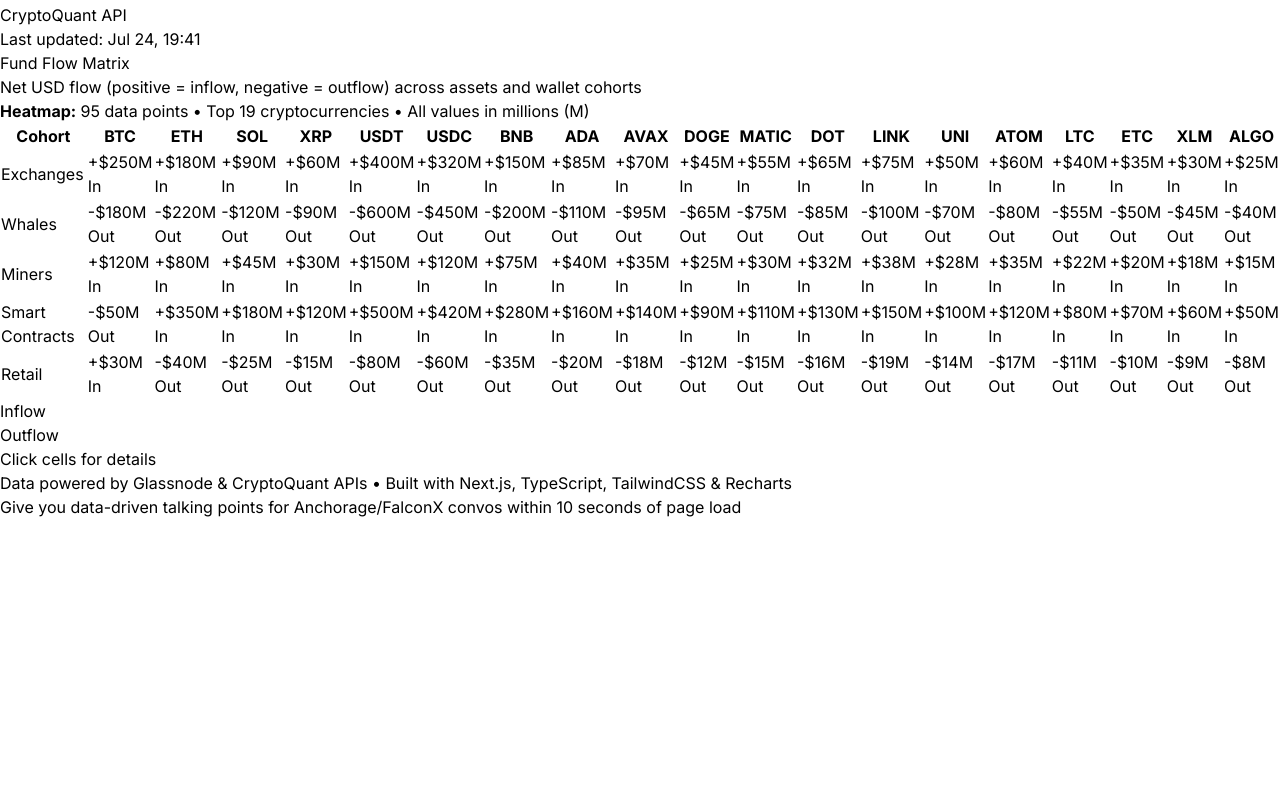
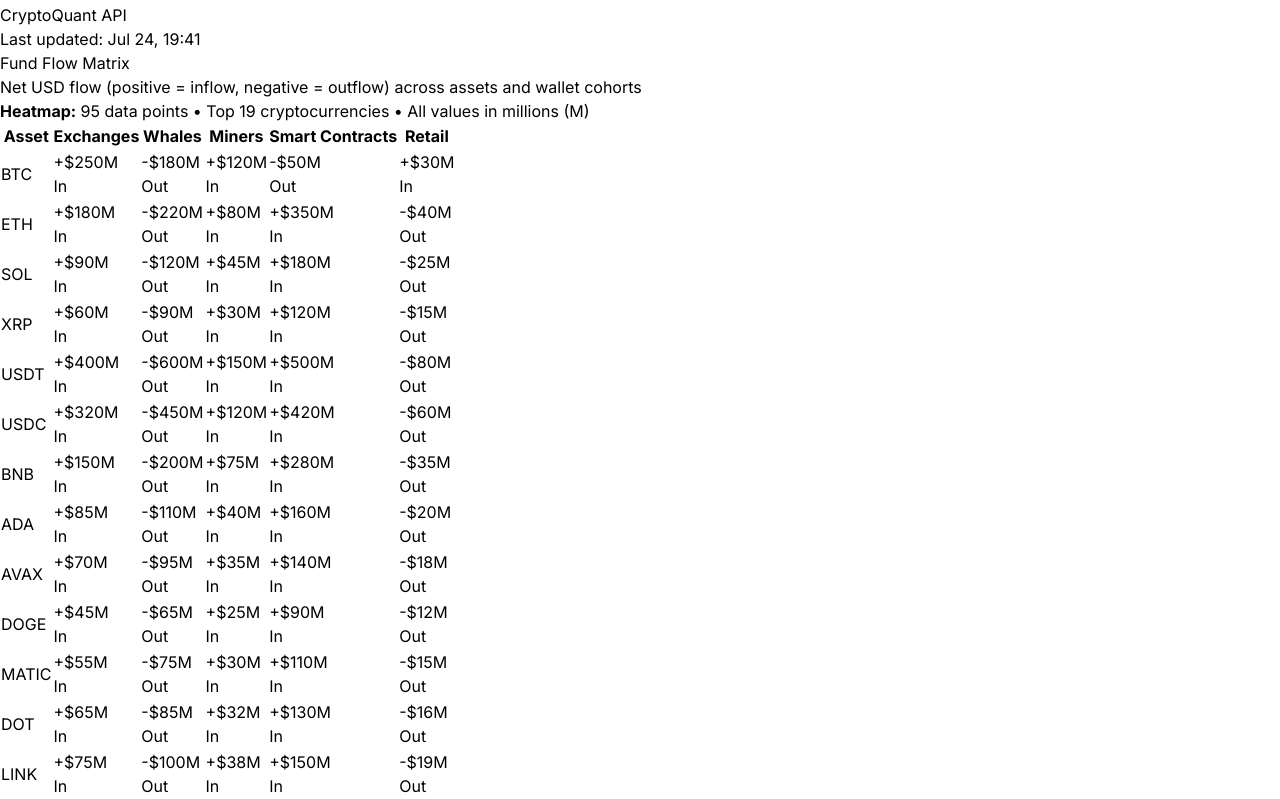
Before and after one commit to pradhakr1984/onchainheatmap, a Next.js app: page / in a window 1280 px wide. Shown: the part 7381-8180 px from the top of the page. Before the commit the page ends 7900 px from the top, so only its background shows below. Built offline with nearby package versions, Linux system fonts and the light colour scheme.

Commit message:
Transpose heatmap layout - cryptocurrencies as rows, cohorts as columns for better space utilization

```diff
--- a/src/components/Heatmap.tsx
+++ b/src/components/Heatmap.tsx
@@ -173,36 +173,36 @@
         <strong>Heatmap:</strong> {mockData.length} data points • Top 19 cryptocurrencies • All values in millions (M)
       </div>
 
-      {/* Compact Table */}
+      {/* Transposed Table - Cryptocurrencies as rows, Cohorts as columns */}
       <div className="border border-gray-300 rounded-lg overflow-hidden shadow-sm overflow-x-auto">
-        <table className="w-full min-w-[1200px]">
+        <table className="w-full min-w-[800px]">
           {/* Header */}
           <thead>
             <tr className="bg-gray-100 dark:bg-gray-700">
               <th className="p-2 text-left font-bold text-gray-700 dark:text-gray-300 border-r border-gray-300 text-sm">
-                Cohort
+                Asset
               </th>
-              {assets.map(asset => (
-                <th key={asset} className="p-2 text-center font-bold text-gray-700 dark:text-gray-300 border-r border-gray-300 text-xs">
-                  {asset}
+              {cohorts.map(cohort => (
+                <th key={cohort} className="p-2 text-center font-bold text-gray-700 dark:text-gray-300 border-r border-gray-300 text-xs">
+                  {cohort.replace('-', ' ').replace(/\b\w/g, l => l.toUpperCase())}
                 </th>
               ))}
             </tr>
           </thead>
 
-          {/* Data Rows */}
+          {/* Data Rows - Each cryptocurrency is a row */}
           <tbody>
-            {cohorts.map(cohort => (
-              <tr key={cohort} className="border-t border-gray-300">
+            {assets.map(asset => (
+              <tr key={asset} className="border-t border-gray-300">
                 <td className="p-2 font-bold text-gray-700 dark:text-gray-300 border-r border-gray-300 text-sm">
-                  {cohort.replace('-', ' ').replace(/\b\w/g, l => l.toUpperCase())}
+                  {asset}
                 </td>
-                {assets.map(asset => {
+                {cohorts.map(cohort => {
                   const cellData = mockData.find(d => d.asset === asset && d.cohort === cohort);
 
                   if (!cellData) {
                     return (
-                      <td key={asset} className="p-2 text-center text-gray-400 border-r border-gray-300 text-xs">
+                      <td key={cohort} className="p-2 text-center text-gray-400 border-r border-gray-300 text-xs">
                         N/A
                       </td>
                     );
@@ -210,7 +210,7 @@
 
                   return (
                     <td
-                      key={asset}
+                      key={cohort}
                       className={`p-2 text-center cursor-pointer hover:scale-105 transition-transform border-r border-gray-300 ${cellData.color} min-w-[80px]`}
                       onClick={() => onCellClick?.({ ...cellData, date: new Date().toISOString(), yoyChange: 0 })}
                     >
```
